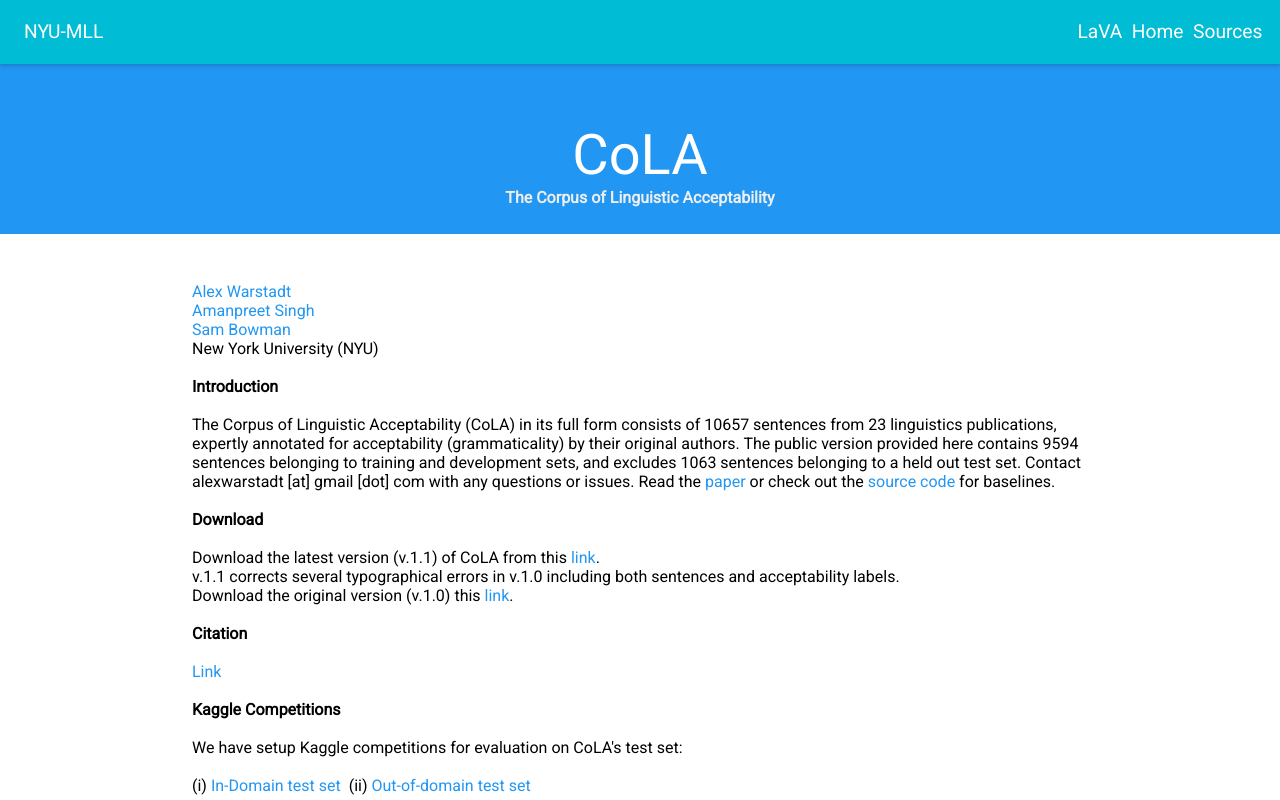
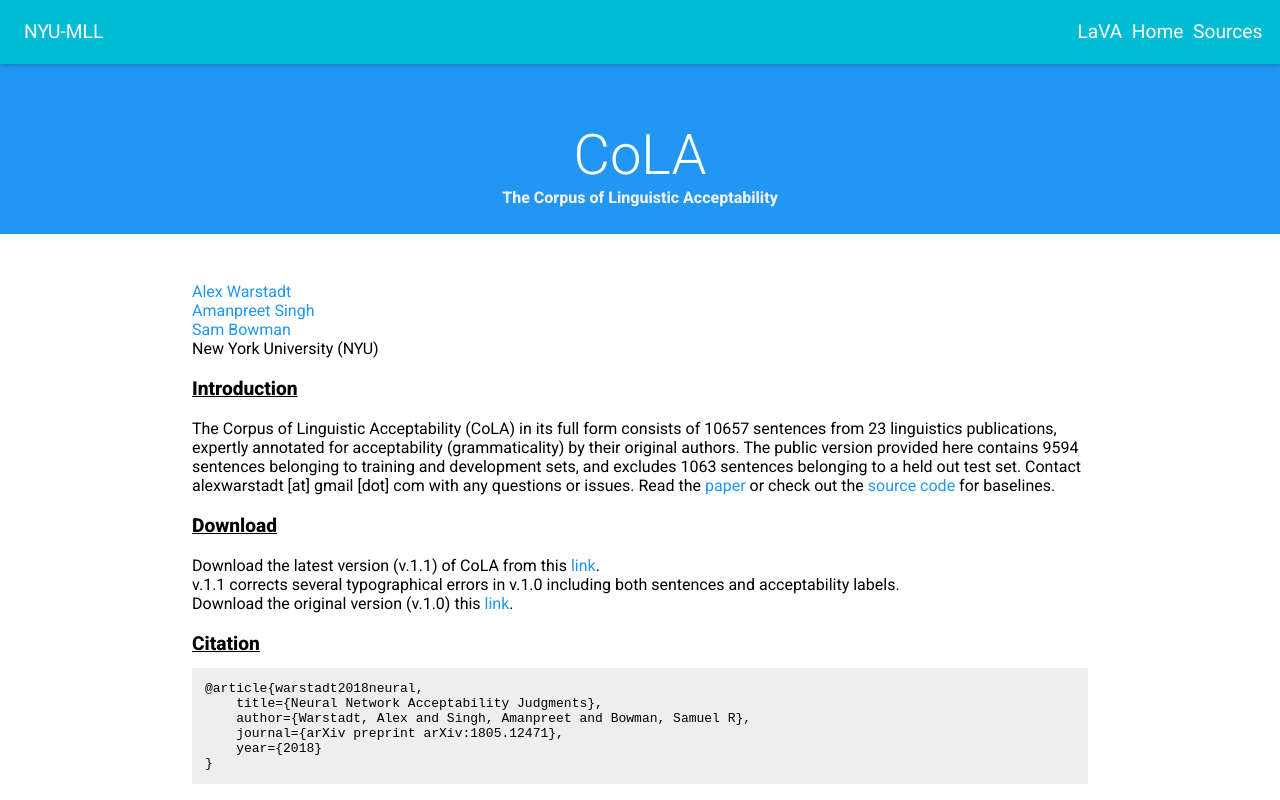
Before and after one commit to nyu-mll/CoLA, a React (Create React App) app: page / in a window 1280 px wide. Shown: the top 800 px of the page. Built offline with nearby package versions, Linux system fonts and the light colour scheme.

Commit message:
Updates to make citation more visible

```diff
--- a/public/index.html
+++ b/public/index.html
@@ -10,7 +10,7 @@
     -->
     <link rel="manifest" href="%PUBLIC_URL%/manifest.json">
     <link rel="shortcut icon" href="%PUBLIC_URL%/favicon.ico">
-    <link href="https://fonts.googleapis.com/css?family=Roboto" rel="stylesheet">
+    <link rel="stylesheet" href="https://fonts.googleapis.com/css?family=Roboto:300,400,500,800">
     <!--
       Notice the use of %PUBLIC_URL% in the tags above.
       It will be replaced with the URL of the `public` folder during the build.
--- a/src/App.css
+++ b/src/App.css
@@ -46,7 +46,9 @@
 }
 
 .strong {
-  font-weight: bold;
+  font-weight: bolder;
+  font-size: 1.2em;
+  text-decoration: underline;
 }
 
 ol {
@@ -84,6 +86,13 @@
 
 .citation {
   background-color: #eee;
+}
+
+.citation-pre {
+  background-color: #eee;
+  white-space: pre-wrap;
+  word-break: break-all;
+  padding: 1em;
 }
 
 .mll-logo {
--- a/src/App.js
+++ b/src/App.js
@@ -35,10 +35,19 @@
   }
 
   changeNav = (type) => {
-      this.setState({currentNav: type});
+    if (type === 'verbframes') {
+      window.location.hash = "#lava";
+    } else {
+      window.location.hash = ""
+    }
+    this.setState({currentNav: type});
   }
 
   getNav = () => {
+    if (window.location.hash === "#lava") {
+      return <VerbFrames/>
+    }
+
     if (this.state.currentNav === 'demo') {
       return <Form/>
     } else if (this.state.currentNav === 'home') {
--- a/src/components/About.js
+++ b/src/components/About.js
@@ -35,6 +35,16 @@
         </div>
         <br/>
         <div className="strong">Citation</div>
+        <pre className="citation-pre">
+          <code>
+            @article{'{'}warstadt2018neural,<br/>
+              &nbsp;&nbsp;&nbsp;&nbsp;title={'{'}Neural Network Acceptability Judgments},<br/>
+              &nbsp;&nbsp;&nbsp;&nbsp;author={'{'}Warstadt, Alex and Singh, Amanpreet and Bowman, Samuel R},<br/>
+              &nbsp;&nbsp;&nbsp;&nbsp;journal={'{'}arXiv preprint arXiv:1805.12471},<br/>
+              &nbsp;&nbsp;&nbsp;&nbsp;year={'{'}2018}<br/>
+            }
+          </code>
+        </pre>
         <br/>
         <a href="cola.txt">Link</a>
         <br/>
```
